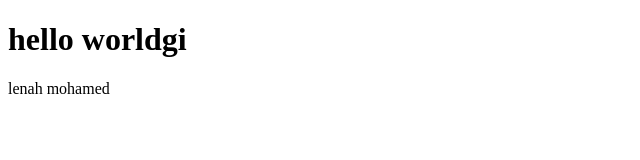
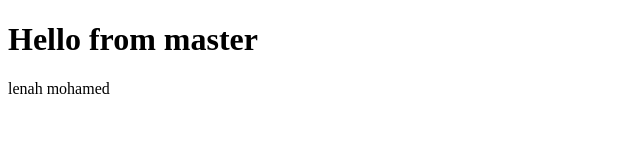
Before and after one commit to lenahmoha-cyber/lenah, a plain HTML site: page index.html in a window 1280 px wide. Shown: the whole page, without its empty margins (0-640 px from the left). Drawn offline with Linux system fonts and the light colour scheme.

Commit message:
Update title in master

```diff
--- a/index.html
+++ b/index.html
@@ -6,7 +6,7 @@
     <title>Document</title>
 </head>
 <body>
-<h1>hello worldgi</h1>
+<h1>Hello from master</h1>
 <p> lenah mohamed</p>
 </body>
 </html>
```
